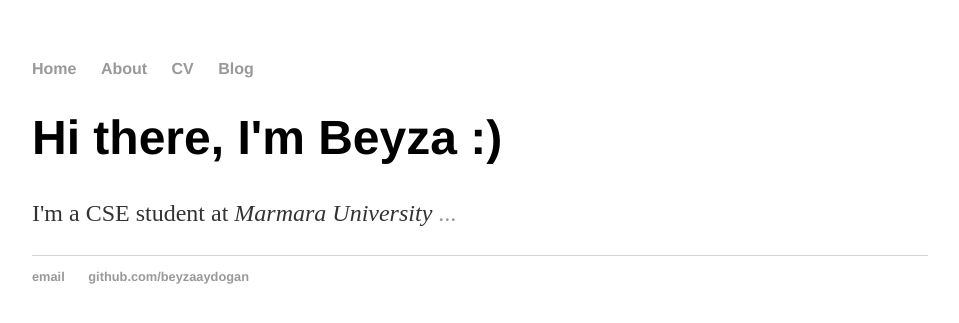
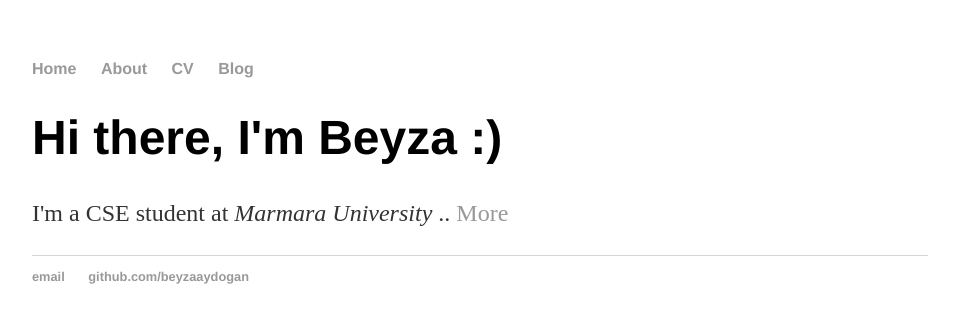
Before and after one commit to beyzaaydogan/beyzaaydogan.github.io, a Jekyll site: the page built from index.html, in a window 1280 px wide. Shown: the top 323 px of the page, without its empty margins (160-1119 px from the left). Built offline with Jekyll 4.4.1, drawn with Linux system fonts in a browser that asks for light colours.

Commit message:
Update index.html

```diff
--- a/index.html
+++ b/index.html
@@ -1,30 +1,8 @@
-<!DOCTYPE html>
-<html>
-	<head>
-		<title>BeyzaA </title>
-		<!-- link to main stylesheet -->
-		<link rel="stylesheet" type="text/css" href="/css/main.css">
-	</head>
-	<body>
-		<nav>
-    		<ul>
-        		<li><a href="/">Home</a></li>
-	        	<li><a href="/about">About</a></li>
-        		<li><a href="/cv">CV</a></li>
-        		<li><a href="/blog">Blog</a></li>
-    		</ul>
-		</nav>
-		<div class="container">
-    		<div class="blurb">
-        		<h1>Hi there, I'm Beyza :)</h1>
-				<p>I'm a CSE student at  <em> Marmara University </em>  <a href="/about">...</a></p>
-    		</div><!-- /.blurb -->
-		</div><!-- /.container -->
-		<footer>
-    		<ul>
-        		<li><a href="mailto:???@gmail.com">email</a></li>
-        		<li><a href="https://github.com/beyzaaydogan">github.com/beyzaaydogan</a></li>
-			</ul>
-		</footer>
-	</body>
-</html>
+---
+layout: default
+title: BeyzaA
+---
+<div class="blurb">
+	<h1>Hi there, I'm Beyza :)</h1>
+	<p>I'm a CSE student at <em>Marmara University </em> .. <a href="/about"> More </a></p>
+</div><!-- /.blurb -->
```
